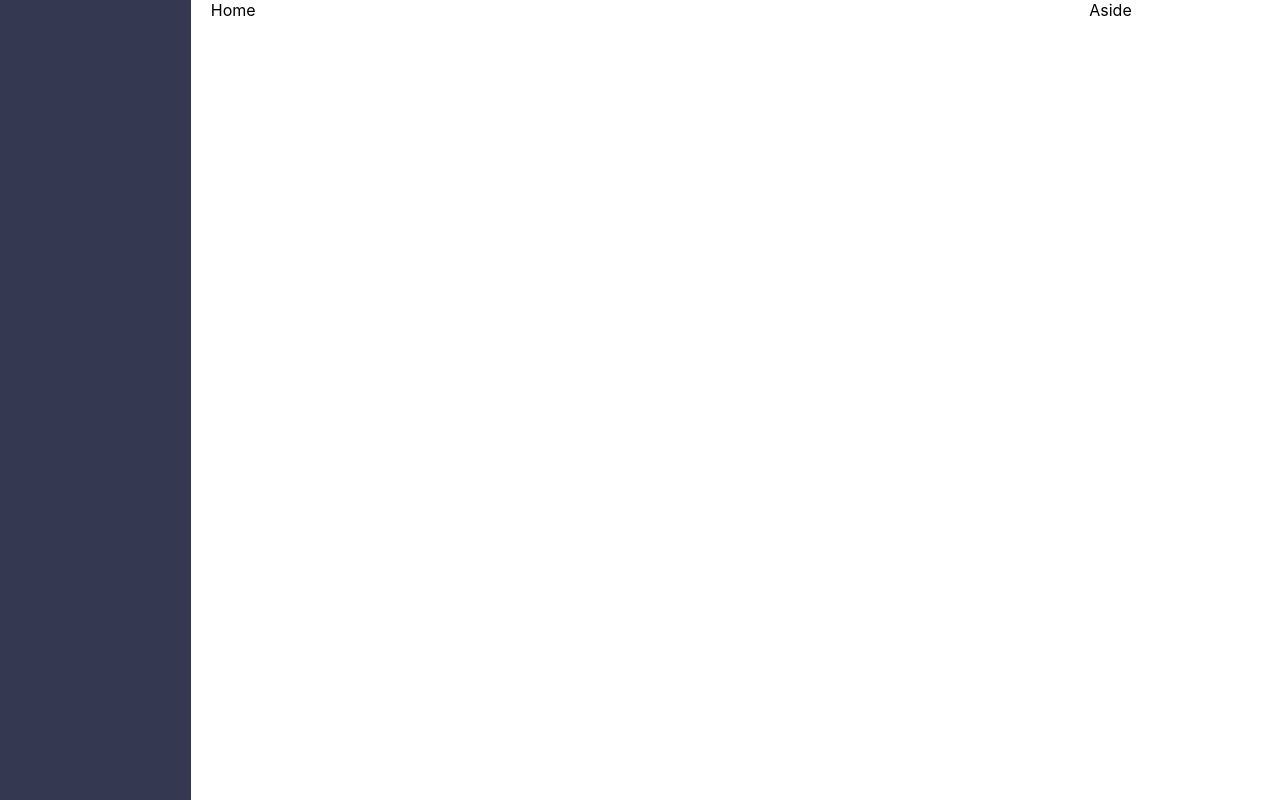
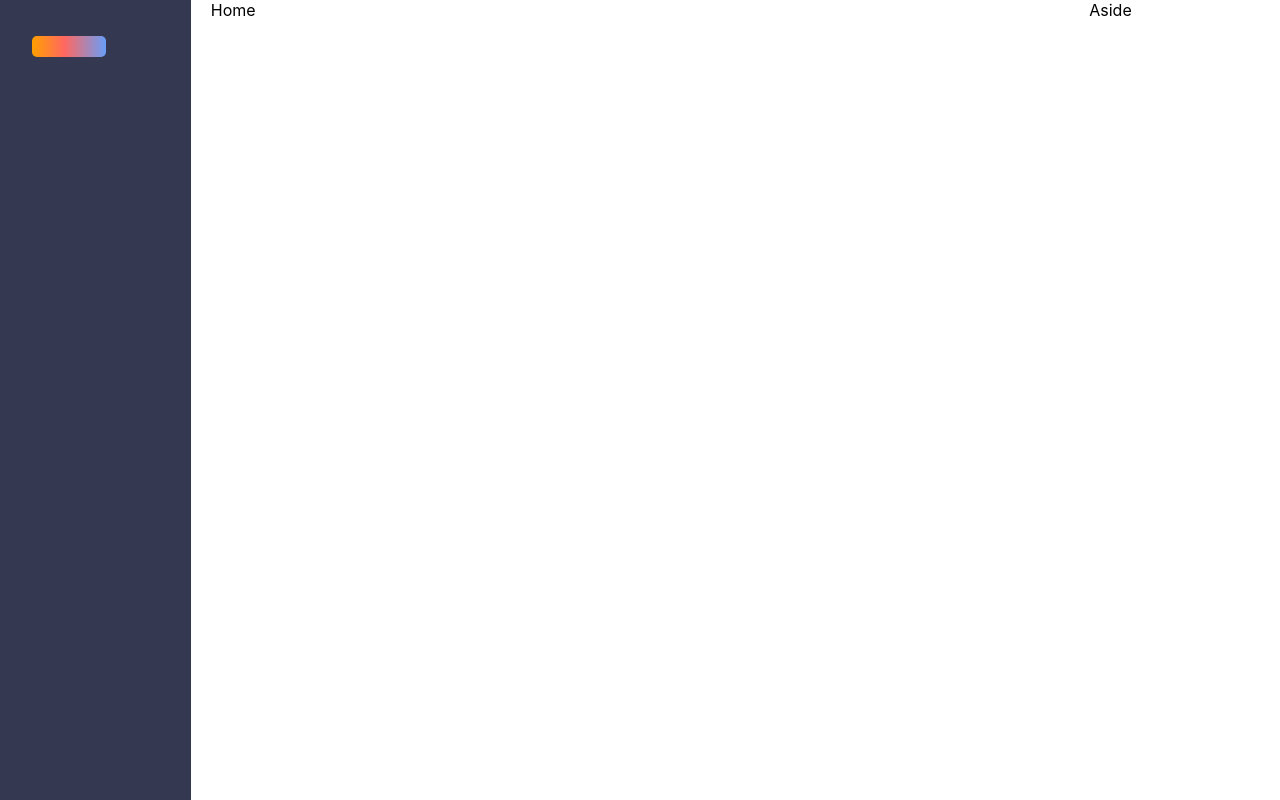
Before and after one commit to gerardotamo/Nerdery-Layout-Challenge, a React (Create React App) app: page / in a window 1280 px wide. Built offline with nearby package versions, Linux system fonts and the light colour scheme.

Commit message:
feat: add styled to color palette into sideBar

```diff
--- a/src/components/sidebar/SideBar.tsx
+++ b/src/components/sidebar/SideBar.tsx
@@ -3,7 +3,12 @@
 const SideBar = () => {
   return (
     <style.Content>
+      <div>
+        <style.ColorPalette />
+      </div>
+      <div>
 
+      </div>
     </style.Content>
   )
 }
--- a/src/components/sidebar/syled.tsx
+++ b/src/components/sidebar/syled.tsx
@@ -8,3 +8,13 @@
     display: flex;
     flex-direction: column;
 `;
+
+export const ColorPalette = styled.div`
+    width: 74px;
+    height: 21px;
+    margin-left: 32px;
+    margin-top: 36px;
+
+    background: linear-gradient(270deg, #689EF8 0%, #FF6860 56.25%, #FF9F00 100%);
+    border-radius: 5px;
+`;
```
